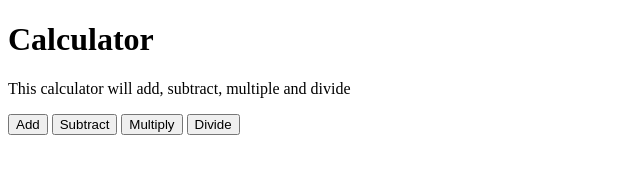
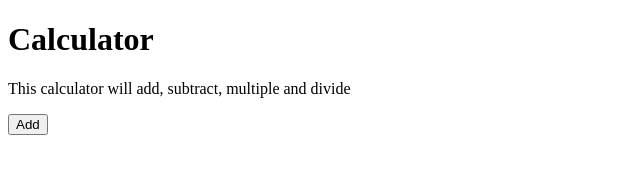
Before and after one commit to zyaka/calculator, a plain HTML site: page index.html in a window 1280 px wide. Shown: the whole page, without its empty margins (0-640 px from the left). Drawn offline with Linux system fonts and the light colour scheme.

Commit message:
removed extra buttons

```diff
--- a/index.html
+++ b/index.html
@@ -13,9 +13,6 @@
     <h1>Calculator</h1>
     <p>This calculator will add, subtract, multiple and divide</p>
     <button onclick="add()">Add</button>
-    <button>Subtract</button>
-    <button>Multiply</button>
-    <button>Divide</button>
 </body>
 
 </html>
```
